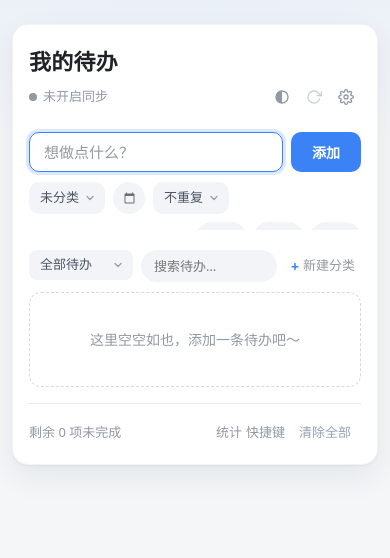
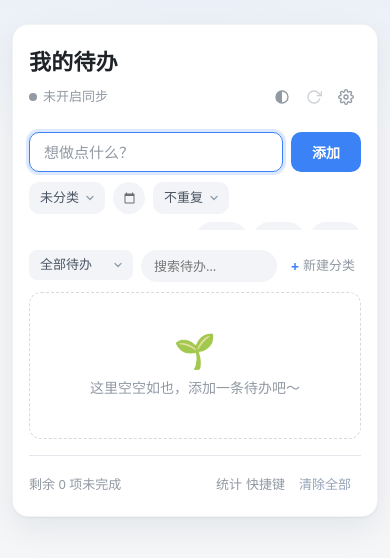
Before and after one commit to zhaojinyue789/my-tobo, a website built with Vite: page index.html in a window 390 px wide. Built offline with nearby package versions, Linux system fonts and the light colour scheme.

Commit message:
feat: 列表两行布局重构——文本独占首行不再被控件挤压，元信息/备注/子任务分层；完成进度线、空状态图标化、footer 防挤压换行（移动端）

```diff
--- a/src/main.ts
+++ b/src/main.ts
@@ -39,7 +39,16 @@ const listEl = document.querySelector<HTMLUListElement>("#todo-list")!;
 const { filterButton, filterMenu, searchInput, newCategoryInput, addCategoryBtn, categoryHint } =
   buildToolbar(listEl);
 
-// 全部完成庆祝条：toolbar 与列表之间（buildToolbar 之后插入，正好排在筛选行下面）
+// 全部完成庆祝条 + 完成进度线：toolbar 与列表之间
+const progressLine = document.createElement("div");
+progressLine.id = "progress-line";
+progressLine.className = "progress-line hidden";
+progressLine.setAttribute("aria-hidden", "true");
+const progressFill = document.createElement("div");
+progressFill.className = "progress-line-fill";
+progressLine.append(progressFill);
+listEl.before(progressLine);
+
 const allDoneBanner = document.createElement("div");
 allDoneBanner.id = "all-done";
 allDoneBanner.className = "all-done hidden";
@@ -195,15 +204,28 @@ function render(): void {
       deletedView
         ? "回收站是空的"
         : app.todos.some((t) => !isDeleted(t))
-          ? "该筛选下暂无待办"
+          ? "没有匹配的待办，试试调整筛选或搜索词"
           : "这里空空如也，添加一条待办吧～",
       categories,
-      { deleted: deletedView, batch: app.batchMode, selected: app.selectedIds },
+      {
+        deleted: deletedView,
+        batch: app.batchMode,
+        selected: app.selectedIds,
+        emptyIcon: deletedView ? "🗑" : app.todos.some((t) => !isDeleted(t)) ? "🔍" : "🌱",
+      },
     );
   }
 
+  // 完成进度线：现存条目的完成占比（回收站/批量模式隐藏）
   const live = app.todos.filter((t) => !isDeleted(t));
   const deletedCount = app.todos.filter((t) => deletedRecently(t)).length;
+  const doneCount = live.filter((t) => t.completed).length;
+  const showProgress = !deletedView && !app.batchMode && live.length > 0;
+  progressLine.classList.toggle("hidden", !showProgress);
+  if (showProgress) {
+    progressFill.style.width = `${Math.round((doneCount / live.length) * 100)}%`;
+    progressLine.title = `已完成 ${doneCount}/${live.length}`;
+  }
   if (deletedView) {
     countEl.textContent = `回收站 ${deletedCount} 项，保留 30 天后自动清除`;
   } else {
--- a/src/style.css
+++ b/src/style.css
@@ -801,9 +801,8 @@ body {
 
 .todo-item {
   display: flex;
-  flex-wrap: wrap;
-  align-items: center;
-  gap: 10px;
+  flex-direction: column;
+  gap: 6px;
   padding: 10px 8px;
   border-radius: 10px;
   transition: background-color 0.15s;
@@ -884,6 +883,13 @@ body.is-reordering .todo-item:not(.is-dragging) {
   color: #fff;
   background: var(--accent);
   border-color: var(--accent);
+}
+
+/* 第一行：主操作 + 文本 + 行动按钮（文本独占剩余宽度，不再被控件挤压换行） */
+.todo-main {
+  display: flex;
+  align-items: center;
+  gap: 10px;
 }
 
 .todo-text {
@@ -917,18 +923,14 @@ body.is-reordering .todo-item:not(.is-dragging) {
   user-select: text;
 }
 
-/* 行内元信息：分类下拉 + 截止日期 */
+/* 第二行：元信息控件（分类下拉 + 时刻 + 日期 + 状态），与文本左缘对齐 */
 .todo-meta {
   flex: none;
   display: flex;
   align-items: center;
   gap: 6px;
-  margin-left: auto;
-}
-
-/* ============================================================
-   备注与子任务：第二行附加区（flex-basis 100% 独占一行）
-   ============================================================ */
+  margin-left: 30px;
+}
 
 /* 分类色点：哈希取色，行内与筛选菜单共用 */
 .cat-dot {
@@ -938,12 +940,12 @@ body.is-reordering .todo-item:not(.is-dragging) {
   border-radius: 50%;
 }
 
+/* 第三行：备注与子任务附加区 */
 .todo-extras {
-  flex-basis: 100%;
   display: flex;
   flex-direction: column;
   gap: 4px;
-  margin: 2px 0 0 30px;
+  margin: 0 0 0 30px;
 }
 
 /* 备注预览：多行折叠为最多两行，点击进入编辑 */
@@ -1361,7 +1363,7 @@ body.is-reordering .todo-item:not(.is-dragging) {
 
 .todo-empty {
   margin-top: 8px;
-  padding: 36px 16px;
+  padding: 40px 16px;
   font-size: 14px;
   color: var(--text-muted);
   text-align: center;
@@ -1369,8 +1371,44 @@ body.is-reordering .todo-item:not(.is-dragging) {
   border-radius: 12px;
 }
 
+/* 空状态：装饰图标 + 文案，竖排居中 */
+.todo-empty-icon {
+  display: block;
+  font-size: 34px;
+  line-height: 1;
+  margin-bottom: 10px;
+  opacity: 0.9;
+}
+
+.todo-empty-text {
+  display: block;
+}
+
+/* 完成进度线：toolbar 下方 3px 细条 */
+.progress-line {
+  height: 3px;
+  margin-top: 12px;
+  background: var(--field);
+  border-radius: 999px;
+  overflow: hidden;
+}
+
+.progress-line.hidden {
+  display: none;
+}
+
+.progress-line-fill {
+  height: 100%;
+  width: 0;
+  background: linear-gradient(90deg, var(--accent), #22c55e);
+  border-radius: 999px;
+  transition: width 0.4s ease;
+}
+
 .todo-footer {
   display: flex;
+  flex-wrap: wrap;
+  gap: 6px 12px;
   justify-content: space-between;
   align-items: center;
   margin-top: 16px;
@@ -1382,6 +1420,7 @@ body.is-reordering .todo-item:not(.is-dragging) {
 
 .todo-footer-actions {
   display: inline-flex;
+  flex-wrap: wrap;
   align-items: center;
   gap: 4px;
 }
@@ -1397,6 +1436,7 @@ body.is-reordering .todo-item:not(.is-dragging) {
   border: none;
   border-radius: 8px;
   cursor: pointer;
+  white-space: nowrap;
   transition: color 0.15s;
 }
 
@@ -1785,6 +1825,7 @@ body.is-reordering .todo-item:not(.is-dragging) {
   background: none;
   border: none;
   cursor: pointer;
+  white-space: nowrap;
   transition: color 0.15s;
 }
 
--- a/src/ui.ts
+++ b/src/ui.ts
@@ -336,6 +336,8 @@ export interface RenderOptions {
   batch?: boolean;
   /** 批量模式已选 id 集合（渲染时勾选态以此为准） */
   selected?: Set<string>;
+  /** 空状态装饰图标（emoji） */
+  emptyIcon?: string;
 }
 
 export function renderList(
@@ -347,7 +349,18 @@ export function renderList(
 ): void {
   const empty = document.createElement("li");
   empty.className = "todo-empty";
-  empty.textContent = emptyMessage;
+  if (opts.emptyIcon) {
+    const icon = document.createElement("span");
+    icon.className = "todo-empty-icon";
+    icon.textContent = opts.emptyIcon;
+    icon.setAttribute("aria-hidden", "true");
+    const text = document.createElement("span");
+    text.className = "todo-empty-text";
+    text.textContent = emptyMessage;
+    empty.append(icon, text);
+  } else {
+    empty.textContent = emptyMessage;
+  }
 
   if (todos.length === 0) {
     listEl.replaceChildren(empty);
@@ -363,6 +376,11 @@ export function renderList(
       `${todo.pinned ? " is-pinned" : ""}${opts.deleted ? " is-deleted" : ""}`;
     li.dataset.id = todo.id;
 
+    // 两行布局：第一行 主操作+文本+行动按钮，第二行 元信息控件（分类/时刻/日期/状态），
+    // 第三行 备注/子任务——文本不再被控件挤压换行
+    const main = document.createElement("div");
+    main.className = "todo-main";
+
     if (opts.deleted) {
       const label = document.createElement("span");
       label.className = "todo-text";
@@ -374,7 +392,8 @@ export function renderList(
       restore.setAttribute("aria-label", "恢复");
       restore.textContent = "恢复";
 
-      li.append(label, restore);
+      main.append(label, restore);
+      li.append(main);
       fragment.append(li);
       continue;
     }
@@ -386,68 +405,20 @@ export function renderList(
       check.className = "todo-check";
       check.setAttribute("aria-label", `选择：${todo.text}`);
       check.checked = opts.selected?.has(todo.id) ?? false;
-      li.append(check);
+      main.append(check);
     } else {
       const toggle = document.createElement("button");
       toggle.type = "button";
       toggle.className = "todo-toggle";
       toggle.setAttribute("aria-label", todo.completed ? "标记为未完成" : "标记为已完成");
       toggle.textContent = "✓";
-      li.append(toggle);
+      main.append(toggle);
     }
 
     const label = document.createElement("span");
     label.className = "todo-text";
     label.textContent = todo.text;
-
-    const categorySelect = buildCategorySelect(todo, categories);
-
-    // 截止时刻：仅设置了截止日期时出现（时刻依赖日期才有意义）；空值收成时钟图标
-    let timeInput: HTMLInputElement | null = null;
-    if (todo.dueDate) {
-      timeInput = document.createElement("input");
-      timeInput.type = "time";
-      timeInput.className = "todo-due-time";
-      timeInput.setAttribute("aria-label", "截止时刻");
-      timeInput.value = todo.dueTime ?? "";
-      if (!todo.dueTime) timeInput.classList.add("is-empty");
-    }
-
-    const dueInput = document.createElement("input");
-    dueInput.type = "date";
-    dueInput.className = "todo-due";
-    dueInput.setAttribute("aria-label", "截止日期");
-    dueInput.value = todo.dueDate ?? ""; // 属性赋值不触发 change，无回写死循环
-    if (!todo.dueDate) dueInput.classList.add("is-empty"); // 空值时 CSS 只显示日历图标
-
-    const meta = document.createElement("div");
-    meta.className = "todo-meta";
-    if (todo.category) {
-      const dot = document.createElement("span");
-      dot.className = "cat-dot";
-      dot.style.background = categoryColor(todo.category);
-      dot.title = todo.category;
-      dot.setAttribute("aria-hidden", "true");
-      meta.append(dot);
-    }
-    meta.append(categorySelect);
-    if (timeInput) meta.append(timeInput);
-    meta.append(dueInput);
-    // 友好日期状态：已过期 N 天 / 今天 / 明天（其余日期原生控件已可读，不重复）
-    const status = dueStatus(todo);
-    if (status) {
-      const chip = document.createElement("span");
-      chip.className = `due-chip is-${status.kind}`;
-      chip.textContent = status.label;
-      meta.append(chip);
-    }
-    if (todo.recurrence) {
-      const repeat = document.createElement("span");
-      repeat.className = "todo-repeat";
-      repeat.title = `${REPEAT_LABEL[todo.recurrence] ?? todo.recurrence}重复`;
-      repeat.textContent = "↻";
-      meta.append(repeat);
-    }
+    main.append(label);
 
     const pin = document.createElement("button");
     pin.type = "button";
@@ -469,10 +440,62 @@ export function renderList(
     del.setAttribute("aria-label", "删除");
     del.textContent = "✕";
 
-    li.append(label, meta, pin, clone, del);
+    main.append(pin, clone, del);
+    li.append(main);
 
-    // 备注与子任务：第二行附加区（批量/回收站视图不渲染，保持行紧凑）
     if (!opts.batch) {
+      // 第二行：元信息控件（批量模式省略，保持勾选列表紧凑）
+      const meta = document.createElement("div");
+      meta.className = "todo-meta";
+      if (todo.category) {
+        const dot = document.createElement("span");
+        dot.className = "cat-dot";
+        dot.style.background = categoryColor(todo.category);
+        dot.title = todo.category;
+        dot.setAttribute("aria-hidden", "true");
+        meta.append(dot);
+      }
+      meta.append(buildCategorySelect(todo, categories));
+
+      // 截止时刻：仅设置了截止日期时出现（时刻依赖日期才有意义）；空值收成时钟图标
+      if (todo.dueDate) {
+        const timeInput = document.createElement("input");
+        timeInput.type = "time";
+        timeInput.className = "todo-due-time";
+        timeInput.setAttribute("aria-label", "截止时刻");
+        timeInput.value = todo.dueTime ?? "";
+        if (!todo.dueTime) timeInput.classList.add("is-empty");
+        meta.append(timeInput);
+      }
+
+      const dueInput = document.createElement("input");
+      dueInput.type = "date";
+      dueInput.className = "todo-due";
+      dueInput.setAttribute("aria-label", "截止日期");
+      dueInput.value = todo.dueDate ?? ""; // 属性赋值不触发 change，无回写死循环
+      if (!todo.dueDate) dueInput.classList.add("is-empty"); // 空值时 CSS 只显示日历图标
+      meta.append(dueInput);
+
+      // 友好日期状态：已过期 N 天 / 今天 / 明天（其余日期原生控件已可读，不重复）
+      const status = dueStatus(todo);
+      if (status) {
+        const chip = document.createElement("span");
+        chip.className = `due-chip is-${status.kind}`;
+        chip.textContent = status.label;
+        meta.append(chip);
+      }
+
+      if (todo.recurrence) {
+        const repeat = document.createElement("span");
+        repeat.className = "todo-repeat";
+        repeat.title = `${REPEAT_LABEL[todo.recurrence] ?? todo.recurrence}重复`;
+        repeat.textContent = "↻";
+        meta.append(repeat);
+      }
+
+      li.append(meta);
+
+      // 第三行：备注与子任务（无备注无子任务时仍给出「＋备注 / ＋子任务」入口）
       const extras = buildExtras(todo);
       if (extras) li.append(extras);
     }
```
